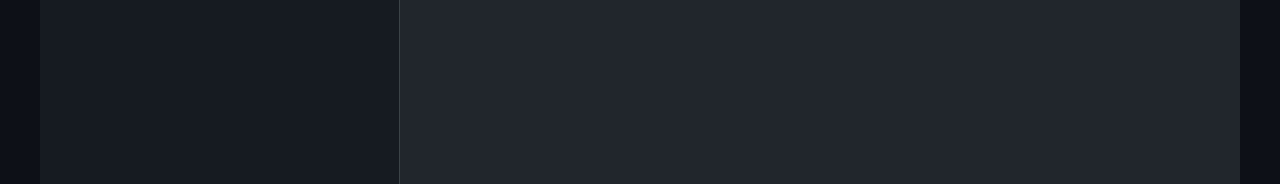
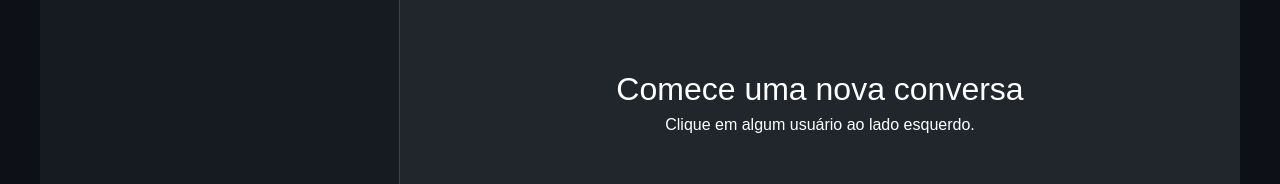
Before and after one commit to lucasgbsampaio/chatroom-app, a React (Create React App) app in the folder client/: page /chatroom in a window 1280 px wide. Shown: the part 298-482 px from the top of the page. Built offline with nearby package versions, Linux system fonts and the light colour scheme; no server answers; a web font is replaced by a local one.

Commit message:
parte esquerda finalizada

```diff
--- a/client/src/pages/ChatRoom.js
+++ b/client/src/pages/ChatRoom.js
@@ -75,7 +75,14 @@ export default function ChatRoom() {
         </div>
 
         <div className={style.rightSide}>
-          {showMessages && (
+          {!showMessages ? (
+            <div className={style.homeMessage}>
+              <div>
+                <h2>Comece uma nova conversa</h2>
+                <span>Clique em algum usuário ao lado esquerdo.</span>
+              </div>
+            </div>
+          ) : (
             <form onSubmit={handleSubmit}>
               <textarea
                 name="message"
--- a/client/src/pages/ChatRoom.module.css
+++ b/client/src/pages/ChatRoom.module.css
@@ -78,6 +78,21 @@
 
 .users {
   padding: 0px 15px;
+  overflow-y: auto;
+  z-index: 1;
+  height: 100%;
+  max-height: 680px;
+}
+
+.users::-webkit-scrollbar {
+  width: 3px;
+  height: 3px;
+}
+
+.users::-webkit-scrollbar-thumb {
+  -webkit-border-radius: 6px;
+  border-radius: 6px;
+  background-color: hsla(0, 0%, 100%, 0.16);
 }
 
 .userContent {
@@ -86,3 +101,14 @@
   border-bottom: 1px solid #30383d7a;
   cursor: pointer;
 }
+
+.homeMessage {
+  display: flex;
+  align-items: center;
+  justify-content: center;
+  height: 100%;
+}
+
+.homeMessage div {
+  text-align: center;
+}
```
